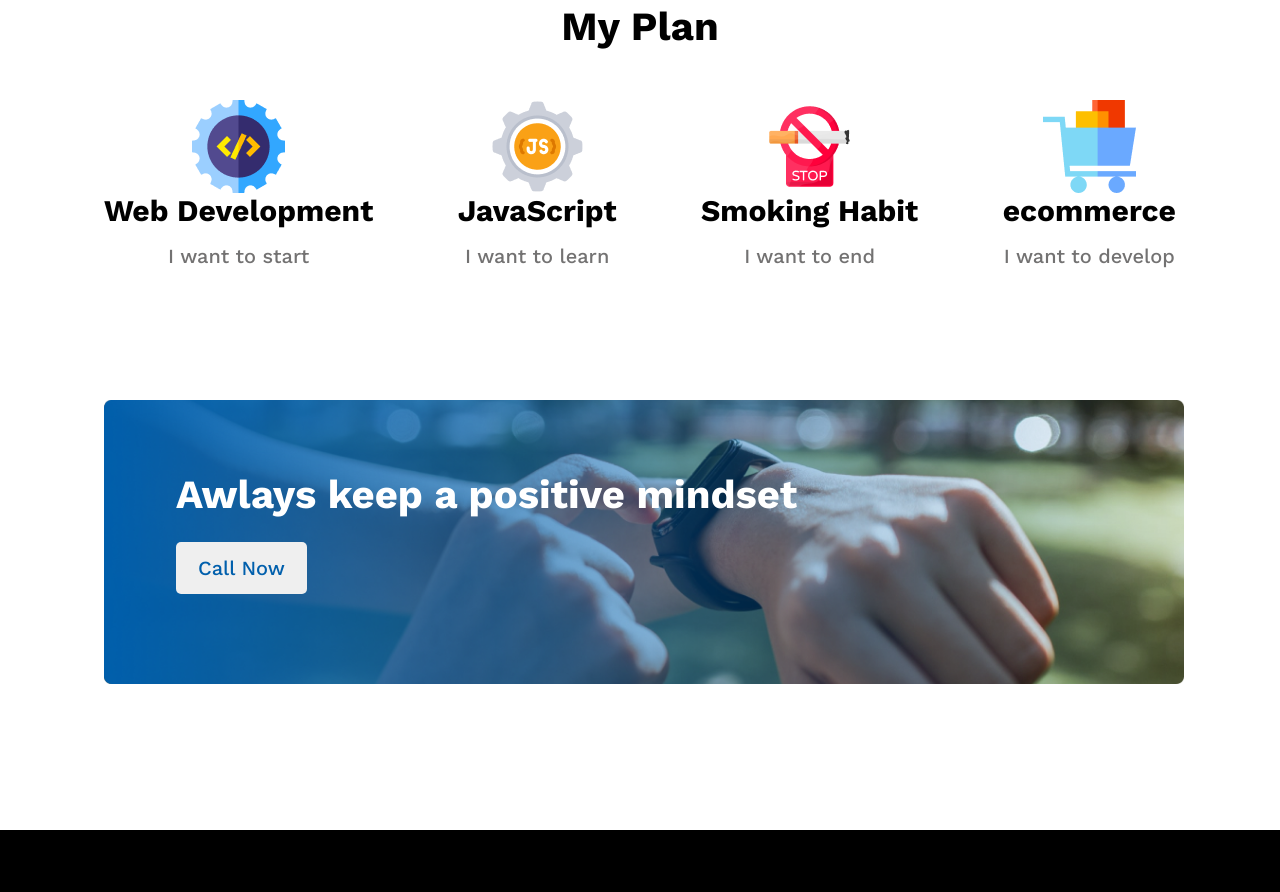
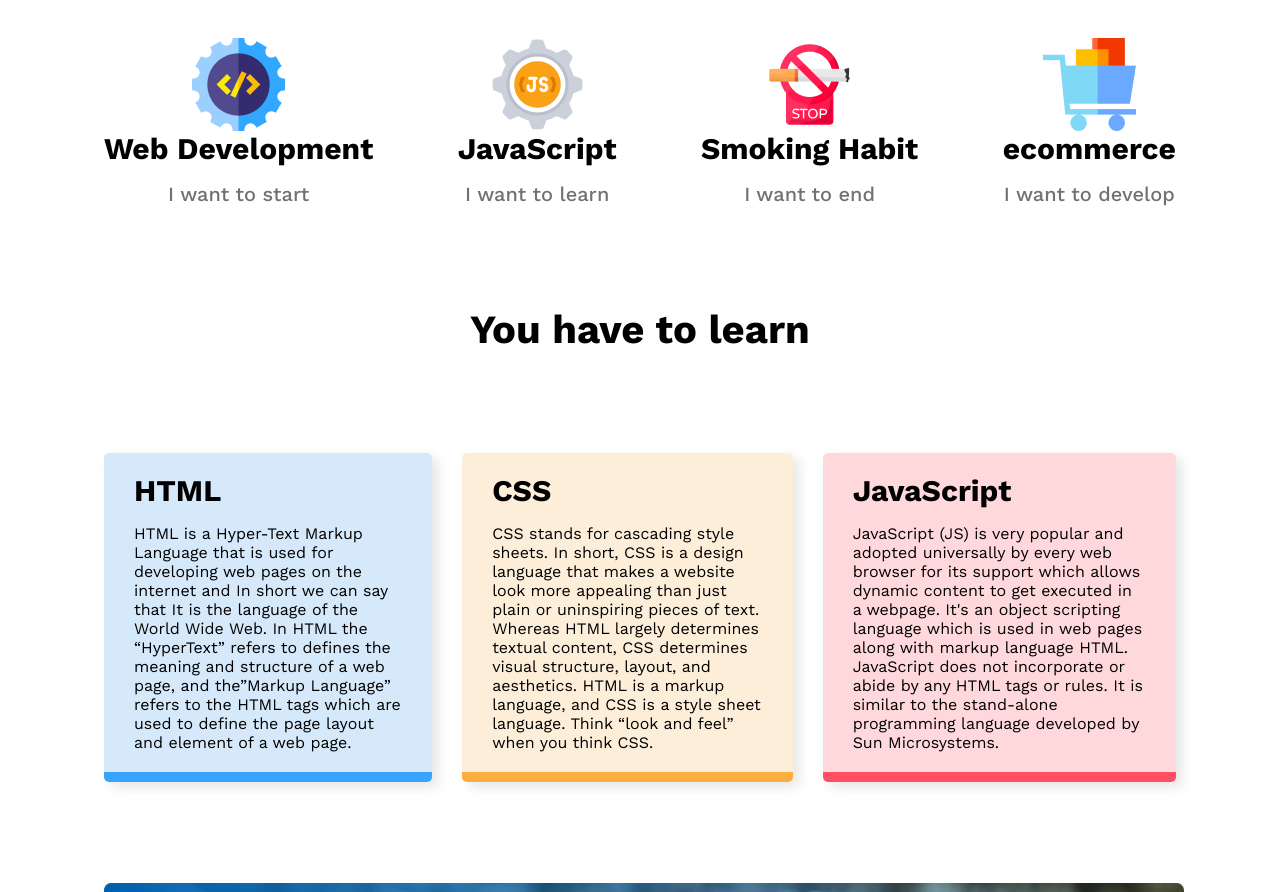
Before and after one commit to masudbhai05/happy-new-year, a plain HTML site: page index.html in a window 1280 px wide. Shown: the part 1708-2600 px from the top of the page. Drawn offline with nearby package versions, Linux system fonts and the light colour scheme.

Commit message:
the project is completed

```diff
--- a/index.html
+++ b/index.html
@@ -90,6 +90,48 @@
             </div>
         </section>
 
+        <!-- This is a learning target section  -->
+
+        <section>
+            <h2 class="learning-title">You have to learn</h2>
+            <div class="container">
+                <div class="subject">
+                    <div class="leaning-subject html-bg">
+                        <h3 class="subject-title">HTML</h3>
+                        <p class="subject=description">HTML is a Hyper-Text Markup Language that is used for developing
+                            web
+                            pages on the internet and In
+                            short we can say that It is the language of the World Wide Web. In HTML the “HyperText”
+                            refers
+                            to defines the meaning and structure of a web page, and the”Markup Language” refers to the
+                            HTML
+                            tags which are used to define the page layout and element of a web page.</p>
+                    </div>
+                    <div class="leaning-subject css-bg">
+                        <h3 class="subject-title">CSS</h3>
+                        <p class="subject=description">CSS stands for cascading style sheets. In short, CSS is a design
+                            language that makes a website look more appealing than just plain or uninspiring pieces of
+                            text.
+                            Whereas HTML largely determines textual content, CSS determines visual structure, layout,
+                            and
+                            aesthetics. HTML is a markup language, and CSS is a style sheet language. Think “look and
+                            feel”
+                            when you think CSS.</p>
+                    </div>
+                    <div class="leaning-subject javascript-bg">
+                        <h3 class="subject-title">JavaScript</h3>
+                        <p class="subject=description">JavaScript (JS) is very popular and adopted universally by every
+                            web
+                            browser for its support which allows dynamic content to get executed in a webpage. It's an
+                            object scripting language which is used in web pages along with markup language HTML.
+                            JavaScript
+                            does not incorporate or abide by any HTML tags or rules. It is similar to the stand-alone
+                            programming language developed by Sun Microsystems.</p>
+                    </div>
+                </div>
+            </div>
+        </section>
+
         <!-- this is a "call now" section -->
         <section>
             <div class="container">
--- a/styles/style.css
+++ b/styles/style.css
@@ -16,7 +16,7 @@
 
 .container {
     width: 1072px;
-    margin: 131px auto;
+    margin: 100px auto;
 }
 
 /* This is a header styles */
@@ -129,6 +129,49 @@ header {
 }
 
 
+/* This is a learning target section  */
+.learning-title{
+    text-align: center;
+    font-weight: 700;
+    font-size: 40px;
+}
+
+.subject{
+    display: flex;
+    gap: 30px;
+    justify-content: center;
+    align-items: center;
+}
+.leaning-subject{
+    padding: 20px 30px;
+}
+
+.leaning-subject{
+    box-shadow: 6px 5px 12px 0px #dededebf;
+}
+.subject-title{
+    font-weight: 700;
+    font-size: 30px;
+    margin-bottom: 16px;
+}
+
+.html-bg{
+    background-color: #d5e9fa;
+    border-bottom: 10px solid #38a4fc;
+    border-radius: 5px;
+}
+.css-bg{
+    background-color: #fceed9;
+    border-bottom: 10px solid #fcad3f;
+    border-radius: 5px;
+}
+.javascript-bg{
+    background-color: #ffd8dc;
+    border-bottom: 10px solid #ff4f61;
+    border-radius: 5px;
+}
+
+
 /* This is a call now styles */
 .call-now {
     background-image: url("/images/gradient1.png"), url("/images/watch.png");
@@ -198,6 +241,7 @@ margin-bottom: 31px;
  border:2px solid #FFFFFF;
  border-radius: 5px;
  background-color: #ffffff00;
+ color: #FFFFFF;
 }
 
 .btn-subscribe{
```
Lines whose indentation alone changed are shown as unchanged.
